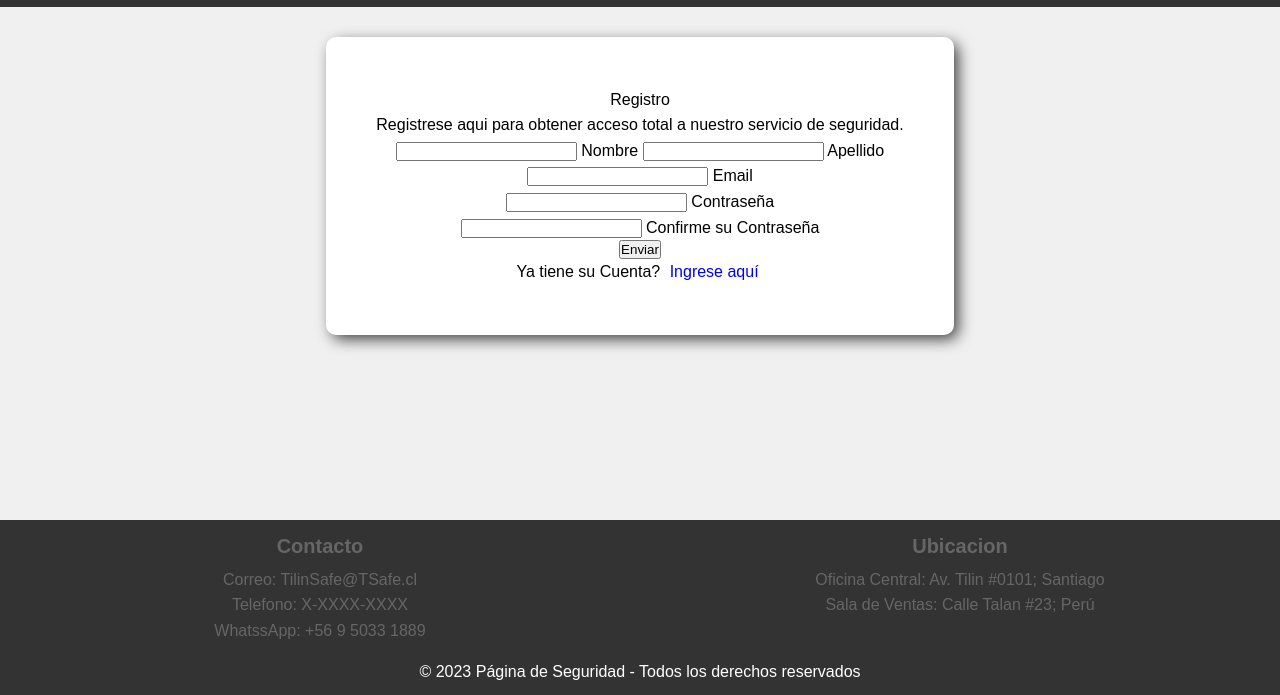
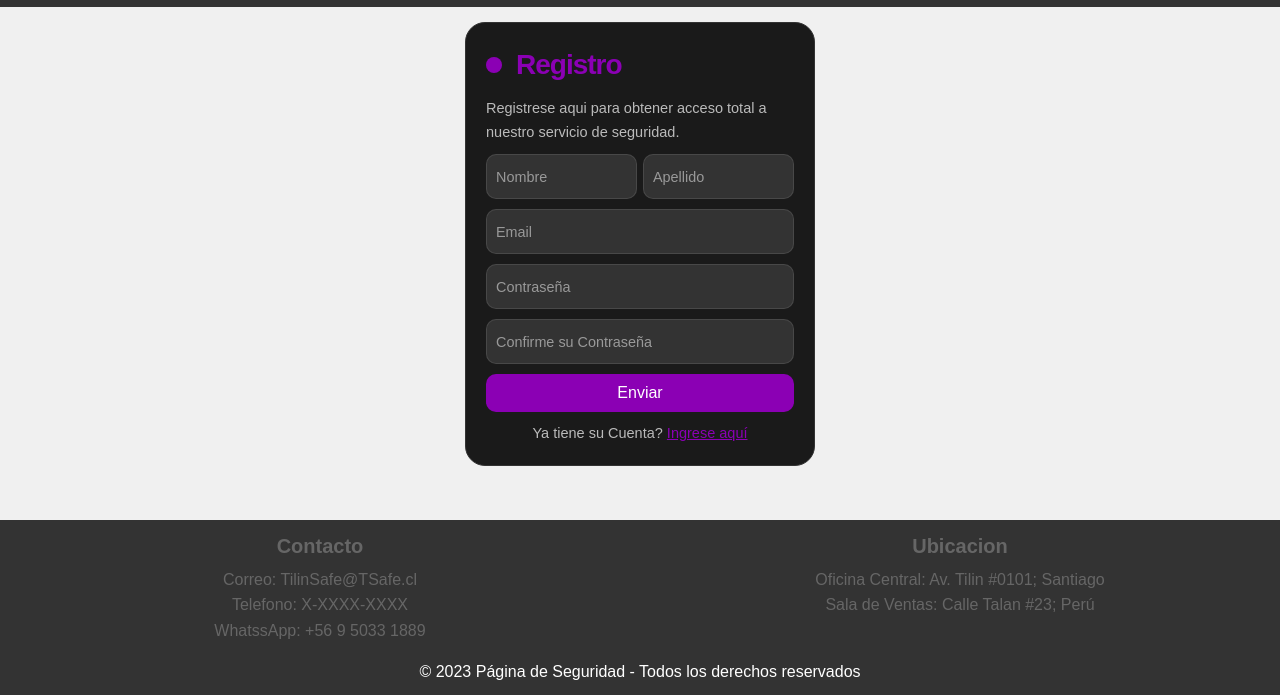
Before and after one commit to 1taru/tics, a website: page views/registro.html in a window 1280 px wide. Shown: the part 105-800 px from the top of the page. Drawn offline with Linux system fonts and the light colour scheme; files whose address does not match are found by name.

Commit message:
Update styles-log.css

```diff
--- a/views/styles-log.css
+++ b/views/styles-log.css
@@ -60,95 +60,149 @@ nav ul li a:hover {
   background-color: #444;
 }
 
-/* Estilos log-in y sing-up */
-
+/* Estilos sing-up & log-in*/
 .container{
   display: flex;
   justify-content: center;
-    margin: 30px auto;
+  margin: 15px auto;
 }
 
 .form {
-    background-color: white;
-    padding: 3.125em;
-    border-radius: 10px;
   display: flex;
   flex-direction: column;
-    align-items: center;
-    box-shadow: 5px 5px 15px -1px rgba(0,0,0,0.75);
+  gap: 10px;
+  max-width: 350px;
+  padding: 20px;
+  border-radius: 20px;
+  position: relative;
+  background-color: #1a1a1a;
+  color: #fff;
+  border: 1px solid #333;
 }
 
-  .signup {
-    color: rgb(77, 75, 75);
-    text-transform: uppercase;
-    letter-spacing: 2px;
-    display: block;
-    font-weight: bold;
-    font-size: x-large;
-    margin-bottom: 0.5em;
+.title {
+  font-size: 28px;
+  font-weight: 600;
+  letter-spacing: -1px;
+  position: relative;
+  display: flex;
+  align-items: center;
+  padding-left: 30px;
+  color: #8b00b4;
 }
 
-  .form--input {
-    width: 100%;
-    margin-bottom: 1.25em;
-    height: 40px;
-    border-radius: 5px;
-    border: 1px solid gray;
-    padding: 0.8em;
-    font-family: 'Inter', sans-serif;
-    outline: none;
+.title::before {
+  width: 18px;
+  height: 18px;
 }
 
-  .form--input:focus {
-    border: 1px solid #639;
-    outline: none;
+.title::after {
+  width: 18px;
+  height: 18px;
+  animation: pulse 1s linear infinite;
 }
 
-  .form--marketing {
-    display: flex;
-    margin-bottom: 1.25em;
-    align-items: center;
+.title::before,
+.title::after {
+  position: absolute;
+  content: "";
+  height: 16px;
+  width: 16px;
+  border-radius: 50%;
+  left: 0px;
+  background-color: #8b00b4;
 }
 
-  .form--marketing > input {
-    margin-right: 0.625em;
+.message,
+.signin {
+  font-size: 14.5px;
+  color: rgba(255, 255, 255, 0.7);
 }
 
-  .form--marketing > label {
-    color: grey;
+.signin {
+  text-align: center;
 }
 
-  .checkbox, input[type="checkbox"] {
-    accent-color: #639;
+.signin a:hover {
+  text-decoration: underline royalblue;
 }
 
-  .form--submit {
-    width: 50%;
-    padding: 0.625em;
-    border-radius: 5px;
-    color: white;
-    background-color: #639;
-    border: 1px dashed #639;
-    cursor: pointer;
+.signin a {
+  color: #8b00b4;
 }
 
-  .form--submit:hover {
-    color: #639;
-    background-color: white;
-    border: 1px dashed #639;
-    cursor: pointer;
-    transition: 0.5s;
+.flex {
+  display: flex;
+  width: 100%;
+  gap: 6px;
 }
 
-  a{
-    text-decoration: none;
-    transition: color 0.3s ease, background-color 0.3s ease;
-    border-radius:5px;
-    padding: 5px;
+.form label {
+  position: relative;
 }
-  a:hover{
-    color: #8B00B4;
-    background-color: #444;
+
+.form label .input {
+  background-color: #333;
+  color: #fff;
+  width: 100%;
+  padding: 20px 05px 05px 10px;
+  outline: 0;
+  border: 1px solid rgba(105, 105, 105, 0.397);
+  border-radius: 10px;
+}
+
+.form label .input + span {
+  color: rgba(255, 255, 255, 0.5);
+  position: absolute;
+  left: 10px;
+  top: 0px;
+  font-size: 0.9em;
+  cursor: text;
+  transition: 0.3s ease;
+}
+
+.form label .input:placeholder-shown + span {
+  top: 12.5px;
+  font-size: 0.9em;
+}
+
+.form label .input:focus + span,
+.form label .input:valid + span {
+  color: #8b00b4;
+  top: 0px;
+  font-size: 0.7em;
+  font-weight: 600;
+}
+
+.input {
+  font-size: medium;
+}
+
+.submit {
+  border: none;
+  outline: none;
+  padding: 10px;
+  border-radius: 10px;
+  color: #fff;
+  font-size: 16px;
+  transform: .3s ease;
+  background-color: #8b00b4;
+}
+
+.submit:hover {
+  background-color: #630281;
+}
+
+@keyframes pulse {
+  from {
+    transform: scale(0.9);
+    opacity: 1;
+  }
+
+  to {
+    transform: scale(1.8);
+    opacity: 0;
+  }
 }
 
 /* Pie de Pagina */
```
Lines whose indentation alone changed are shown as unchanged.
